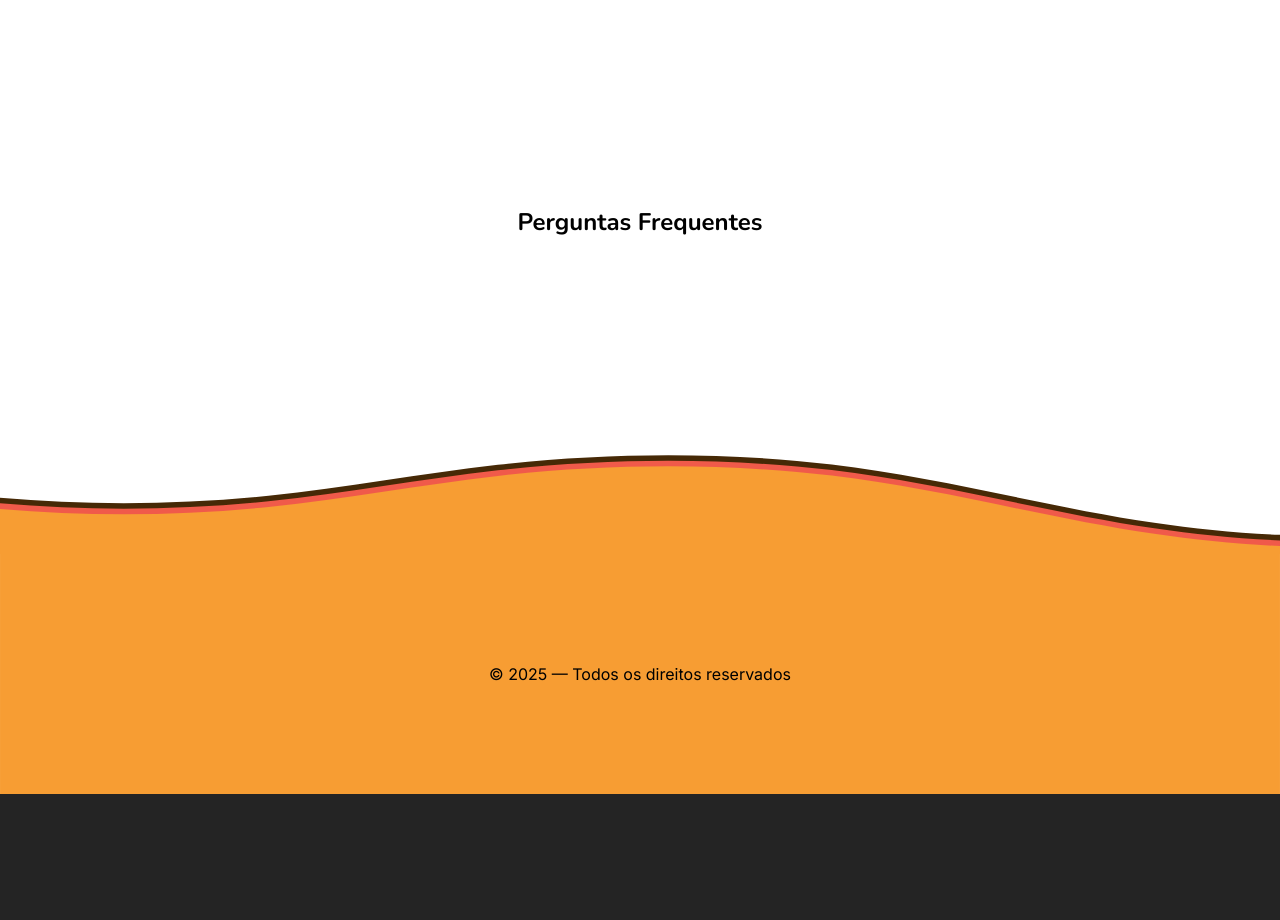
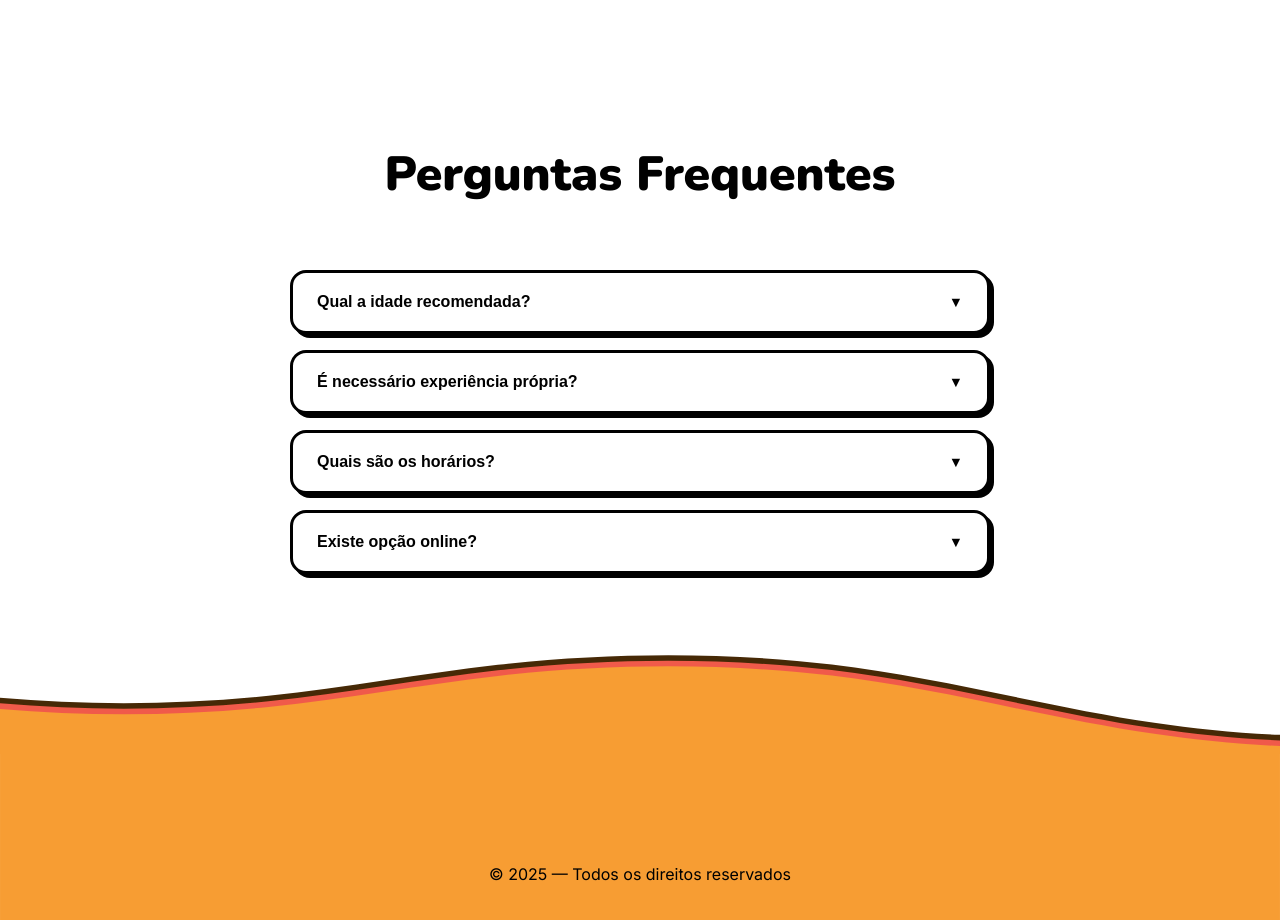
Before and after one commit to mpaaserrano/DKTesting, a React (Vite) app in the folder dionakids/: page / in a window 1280 px wide. Shown: the part 4720-5640 px from the top of the page. Before the commit the page ends 5514 px from the top, so only its background shows below. Built offline with nearby package versions, Linux system fonts and the light colour scheme.

Commit message:
Added FAQ accordions

```diff
--- a/dionakids/src/components/accordion/Accordion.css
+++ b/dionakids/src/components/accordion/Accordion.css
@@ -10,6 +10,8 @@
   margin-bottom: 1rem;
   overflow: hidden;
   background: #fff;
+  box-shadow: 4px 4px 0 #000;
+  padding: 4px;
 }
 
 /* HEADER */
--- a/dionakids/src/components/accordion/AccordionItem.jsx
+++ b/dionakids/src/components/accordion/AccordionItem.jsx
@@ -5,6 +5,7 @@ const AccordionItem = ({ title, children }) => {
   const [open, setOpen] = useState(false);
 
   return (
+    <div className="accordion-item-wrapper">
       <div className={`accordion-item ${open ? "open" : ""}`}>
         <button
           className="accordion-header"
@@ -20,6 +21,7 @@ const AccordionItem = ({ title, children }) => {
           </div>
         </div>
       </div>
+    </div>
   );
 };
 
--- a/dionakids/src/components/sections/ContactsSection.css
+++ b/dionakids/src/components/sections/ContactsSection.css
@@ -0,0 +1,17 @@
+.contacts-section {
+    margin-top: 7%;
+    font-weight: bold;
+}
+
+.contacts-header {
+    margin-bottom: 5%;
+}
+
+.contacts-header h2 {
+    font-size: 3rem;
+    font-weight: 900;
+}
+
+.contacts-header p {
+    text-align: center;
+}
--- a/dionakids/src/components/sections/ContactsSection.jsx
+++ b/dionakids/src/components/sections/ContactsSection.jsx
@@ -1,5 +1,7 @@
 import Grid from "../layout/Grid";
 import "./ContactsSection.css";
+import Accordion from "../accordion/Accordion"
+import AccordionItem from "../accordion/AccordionItem"
 
 const ContactsSection = () => {
     return (
@@ -11,7 +13,24 @@ const ContactsSection = () => {
 
             {/* CONTENT */}
             <div className="contacts-content">
+                <Accordion>
+                    <AccordionItem title={"Qual a idade recomendada?"}>
+                        4-99 anos.
+                    </AccordionItem>
 
+                    <AccordionItem title={"É necessário experiência própria?"}>
+                        Não.
+                    </AccordionItem>
+
+                    <AccordionItem title={"Quais são os horários?"}>
+                        24/7
+                    </AccordionItem>
+
+                    <AccordionItem title={"Existe opção online?"}>
+                        Sim.
+                    </AccordionItem>
+
+                </Accordion>
 
             </div>
         </section>
```
Lines whose indentation alone changed are shown as unchanged.
